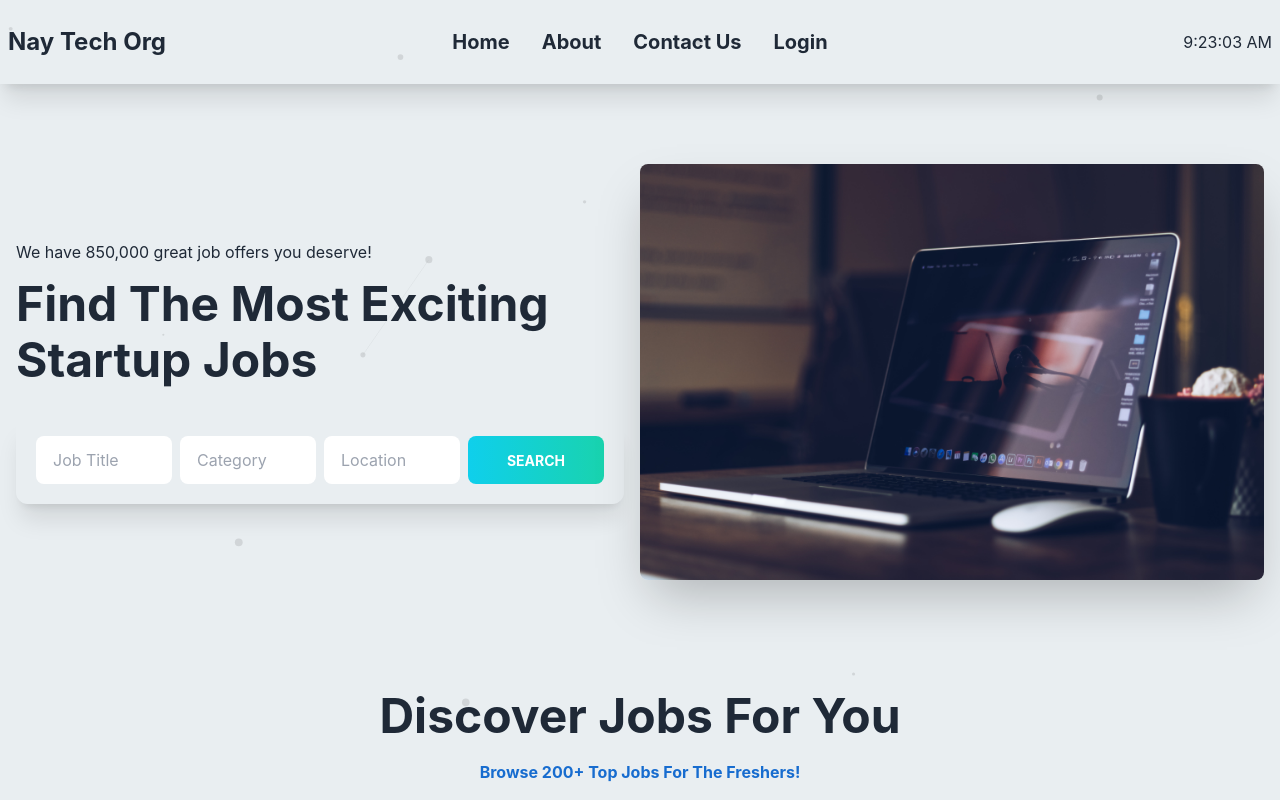
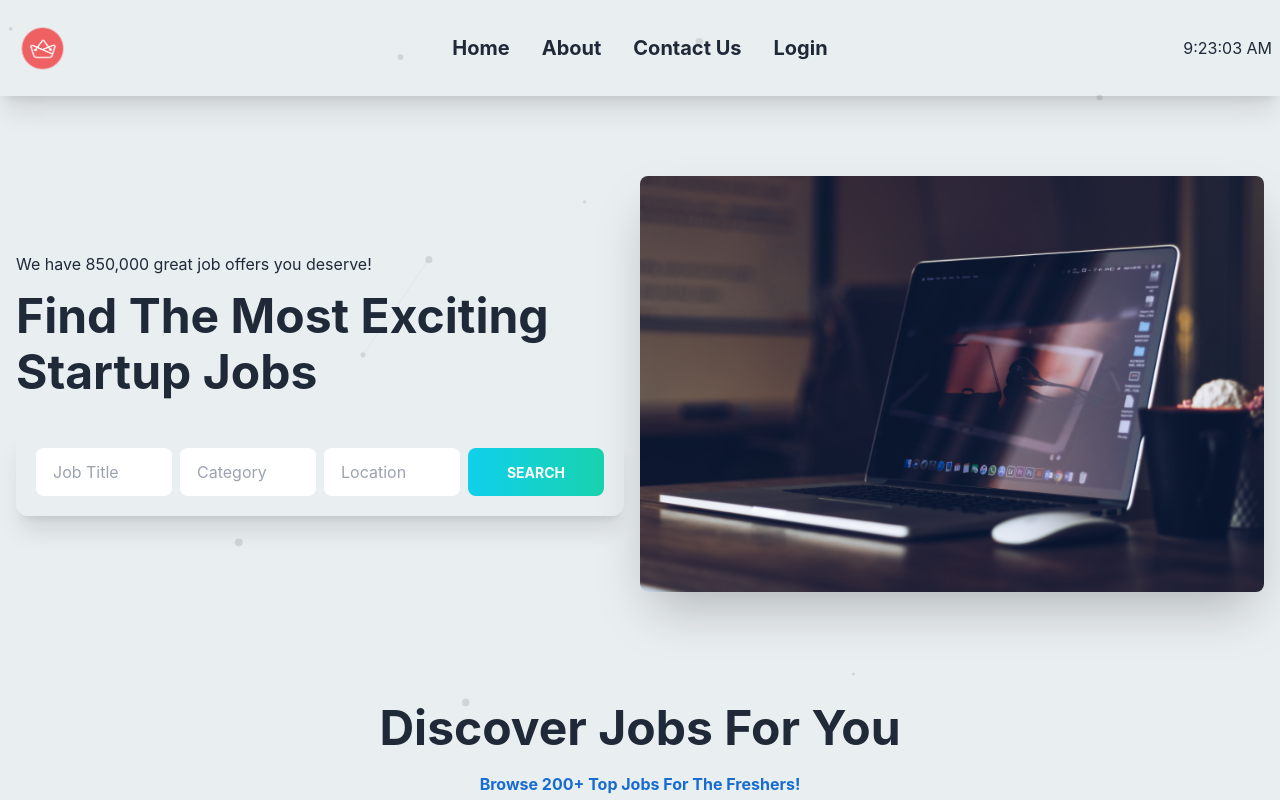
Before and after one commit to Sayeednayeem1/job-finder, a React (Create React App) app: page / in a window 1280 px wide. Shown: the top 800 px of the page. Built offline with nearby package versions, Linux system fonts and the light colour scheme; no server answers.

Commit message:
added logo image to the header and to the footer

```diff
--- a/src/Pages/Shared/Footer/Footer.js
+++ b/src/Pages/Shared/Footer/Footer.js
@@ -1,5 +1,5 @@
 import React from 'react';
-import footerIcon from '../../../assets/Images/Fresher-Job-Assets/Dev1.svg';
+import footerIcon from '../../../assets/Images/logo.png';
 
 const Footer = () => {
     return (
--- a/src/Pages/Shared/Navbar/Navbar.js
+++ b/src/Pages/Shared/Navbar/Navbar.js
@@ -1,6 +1,7 @@
 import React, { useContext } from 'react';
 import { Link } from 'react-router-dom';
 import { AuthContext } from '../../../contexts/AuthProvider';
+import logo from "../../../assets/Images/logo.png";
 import Time from '../../../Time/Time';
 
 const Navbar = () => {
@@ -39,7 +40,11 @@ const Navbar = () => {
                                 {navItems}
                             </ul>
                         </div>
-                        <Link to="/" className='md:text-2xl font-bold'>Nay Tech Org</Link>
+                        <div className="avatar">
+                            <div className="w-16 rounded-full">
+                                <img src={logo} alt="logo" />
+                            </div>
+                        </div>
                     </div>
                     <div className="navbar-center hidden lg:flex">
                         <ul className="menu menu-horizontal px-1">
```
Also changed, not shown: src/assets/Images/logo.png (added).
